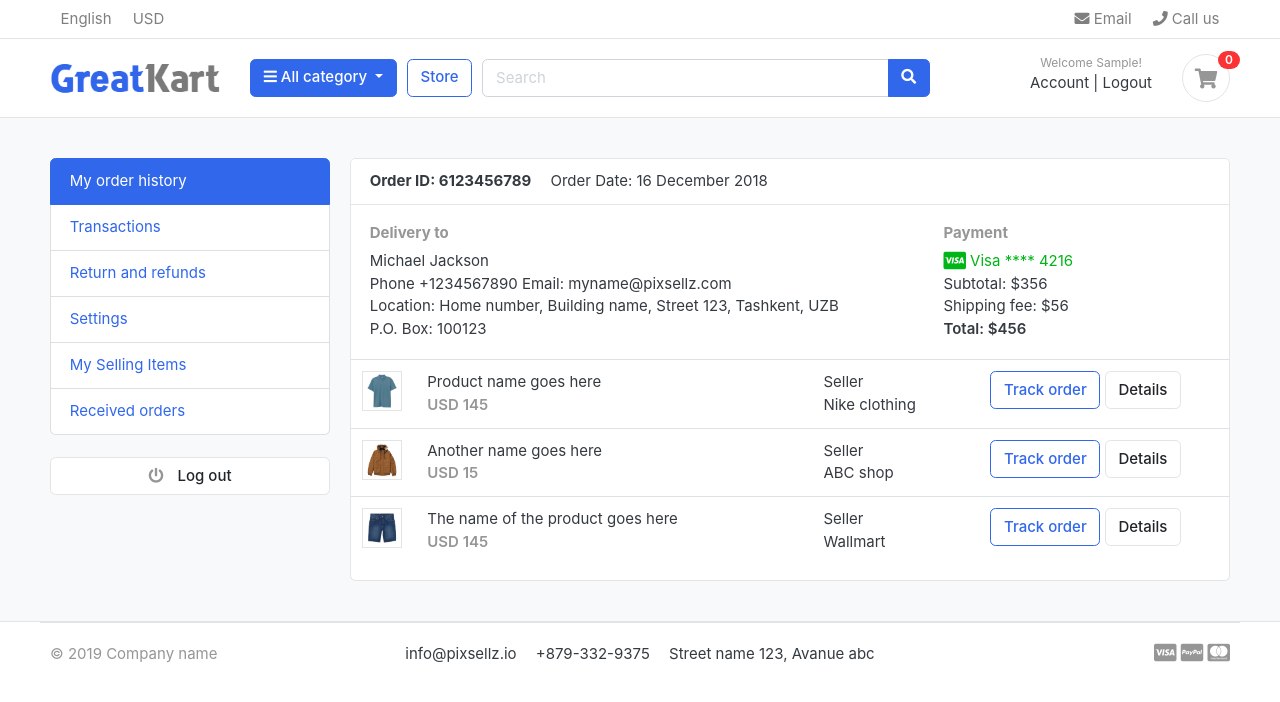
After one commit to mateobv07/E-commerce-django, a Django app: page /accounts/ in a window 1280 px wide. The commit adds this page. Shown: the top 702 px of the page. Run offline with Django 3.2, Linux system fonts and the light colour scheme; the visitor is signed in with stand-in values (Sample User, id 1); data that the repository does not hold is empty; some libraries are stand-ins or nearby versions; some web fonts are replaced.

Commit message:
account activation + forgot password

```diff
--- a/accounts/urls.py
+++ b/accounts/urls.py
@@ -5,5 +5,12 @@ from . import views
 urlpatterns = [
     path('register/', views.register, name='register'),
     path('login/', views.login, name='login'),
-    path('logout/', views.logout, name='logout')
+    path('logout/', views.logout, name='logout'),
+    path('', views.dashboard, name='dashboard'),
+
+    path('activate/<uidb64>/<token>', views.activate, name="activate"),
+    path('forgotpassword/', views.forgotPassword, name="forgotPassword"),
+    path('resetpassword_validate/<uidb64>/<token>', views.resetpassword_validate, name="resetpassword"),
+    path('changepassword/', views.changepassword, name="changepassword"),
+
 ]
--- a/accounts/views.py
+++ b/accounts/views.py
@@ -1,9 +1,20 @@
+import accounts
+from django.http.response import HttpResponse
 from accounts.models import Account
-from accounts.forms import RegistrationForm
 from django.shortcuts import render, redirect
 from .forms import RegistrationForm
 from django.contrib import messages, auth
 from django.contrib.auth.decorators import login_required
+
+#Verification email
+from django.contrib.sites.shortcuts import get_current_site
+from django.template.loader import render_to_string
+from django.utils.http import urlsafe_base64_encode, urlsafe_base64_decode
+from django.utils.encoding import force_bytes
+from django.contrib.auth.tokens import default_token_generator
+from django.core.mail import EmailMessage
+
+
 
 # Create your views here.
 
@@ -21,8 +32,25 @@ def register(request):
             user = Account.objects.create_user(first_name=first_name, last_name=last_name, email=email, username=username, password=password)
             user.phone_number = phone_number
             user.save()
-            messages.success(request, 'Registration successful')
-            return redirect('register')
+
+
+            #USER ACTIVATION
+            current_site = get_current_site(request)
+            mail_subject = 'Please activate your account'
+            #Email body
+            message = render_to_string('accounts/account_verification_email.html', {
+                'user': user,
+                'domain' : current_site,
+                'uid' : urlsafe_base64_encode(force_bytes(user.pk)), #encoding user id so nobody can see the primary key
+                'token' : default_token_generator.make_token(user),   #default_token_generator is the library, has make and check token functions
+
+            })
+            to_email = email
+            send_email = EmailMessage(mail_subject, message, to=[to_email])
+            send_email.send()
+
+           # messages.success(request, 'Thank you for signing up, we have sent you an email with activation link')
+            return redirect('/accounts/login/?command=verification&email=' + email)
 
     else:
         form = RegistrationForm()
@@ -58,3 +86,86 @@ def logout(request):
     auth.logout(request)
     messages.success(request, 'You are logged out')
     return render(request, 'accounts/login.html')
+
+def activate(request, uidb64, token):
+    try:
+        uid = urlsafe_base64_decode(uidb64).decode()
+        user = Account._default_manager.get(pk=uid)
+    except(TypeError, ValueError, OverflowError, Account.DoesNotExist):
+        user = None
+
+    if user != None and default_token_generator.check_token(user, token):
+        user.is_active = True
+        user.save()
+        messages.success(request, 'Account successfully activated!')
+        return redirect('login')
+    else:
+        messages.error(request, 'Invalid activation link')
+        return redirect('register')
+
+@login_required(login_url = 'login')
+def dashboard(request):
+    return render(request, 'accounts/dashboard.html')
+
+def forgotPassword(request):
+    if request.method == 'POST':
+        email = request.POST['email']
+        if Account.objects.filter(email=email).exists():
+            user = Account.objects.get(email__exact=email)
+
+            # RESET PASSWORD EMAIL
+            current_site = get_current_site(request)
+            mail_subject = 'Reset password'
+            #Email body
+            message = render_to_string('accounts/reset_password_email.html', {
+                'user': user,
+                'domain' : current_site,
+                'uid' : urlsafe_base64_encode(force_bytes(user.pk)), #encoding user id so nobody can see the primary key
+                'token' : default_token_generator.make_token(user),   #default_token_generator is the library, has make and check token functions
+
+            })
+            to_email = email
+            send_email = EmailMessage(mail_subject, message, to=[to_email])
+            send_email.send()
+
+            messages.success(request, 'Reset Password email has been sent to your email address')
+            return redirect('forgotPassword')
+
+        else:
+            messages.error(request, 'Account does not exist')
+            return redirect('forgotPassword')
+
+    return render(request, 'accounts/forgotPassword.html')
+
+def resetpassword_validate(request, uidb64, token):
+    try:
+        uid = urlsafe_base64_decode(uidb64).decode()
+        user = Account._default_manager.get(pk=uid)
+    except(TypeError, ValueError, OverflowError, Account.DoesNotExist):
+        user = None
+
+    if user != None and default_token_generator.check_token(user, token):
+        request.session['uid'] = uid
+        messages.success(request, 'Please reset your password!')
+        return redirect('changepassword')
+    else:
+        messages.error(request, 'This link has expired!')
+        return redirect('forgotPassword')
+
+def changepassword(request):
+    if request.method == 'POST':
+        password = request.POST['password']
+        confirm_password = request.POST['confirm_password']
+
+        if password == confirm_password:
+            uid = request.session.get('uid')
+            user = Account.objects.get(pk=uid)
+            user.set_password(password) #have to use set_password to store password in database, will save in hash format
+            user.save()
+            messages.success(request, 'Password changes succesfully!')
+            return redirect('login')
+        else:
+            messages.error(request, "Passwords do not match!")
+            return redirect('changepassword')
+    else:
+        return render(request, 'accounts/change_password.html')
--- /dev/null
+++ b/templates/accounts/dashboard.html
@@ -0,0 +1,98 @@
+{% extends 'base.html' %}
+
+{% block content %}
+
+<section class="section-conten padding-y bg">
+    {% include 'includes/alerts.html' %}
+    <div class="container">
+        <div class="row">
+        <aside class="col-md-3">
+            <!--   SIDEBAR   -->
+            <ul class="list-group">
+                <a class="list-group-item active" href="#"> My order history </a>
+                <a class="list-group-item" href="#"> Transactions </a>
+                <a class="list-group-item" href="#"> Return and refunds </a>
+                <a class="list-group-item" href="#">Settings </a>
+                <a class="list-group-item" href="#"> My Selling Items </a>
+                <a class="list-group-item" href="#"> Received orders </a>
+            </ul>
+            <br>
+            <a class="btn btn-light btn-block" href="{% url 'logout' %}"> <i class="fa fa-power-off"></i> <span class="text">Log out</span> </a>
+            <!--   SIDEBAR .//END   -->
+        </aside>
+        <main class="col-md-9">
+            <article class="card">
+            <header class="card-header">
+                <strong class="d-inline-block mr-3">Order ID: 6123456789</strong>
+                <span>Order Date: 16 December 2018</span>
+            </header>
+            <div class="card-body">
+                <div class="row">
+                    <div class="col-md-8">
+                        <h6 class="text-muted">Delivery to</h6>
+                        <p>Michael Jackson <br>
+                        Phone +1234567890 Email: myname@pixsellz.com <br>
+                        Location: Home number, Building name, Street 123,  Tashkent, UZB <br>
+                        P.O. Box: 100123
+                         </p>
+                    </div>
+                    <div class="col-md-4">
+                        <h6 class="text-muted">Payment</h6>
+                        <span class="text-success">
+                            <i class="fab fa-lg fa-cc-visa"></i>
+                            Visa  **** 4216
+                        </span>
+                        <p>Subtotal: $356 <br>
+                         Shipping fee:  $56 <br>
+                         <span class="b">Total:  $456 </span>
+                        </p>
+                    </div>
+                </div> <!-- row.// -->
+            </div> <!-- card-body .// -->
+            <div class="table-responsive">
+            <table class="table table-hover">
+                <tr>
+                    <td width="65">
+                        <img src="../images/items/1.jpg" class="img-xs border">
+                    </td>
+                    <td>
+                        <p class="title mb-0">Product name goes here </p>
+                        <var class="price text-muted">USD 145</var>
+                    </td>
+                    <td> Seller <br> Nike clothing </td>
+                    <td width="250"> <a href="#" class="btn btn-outline-primary">Track order</a> <a href="#" class="btn btn-light"> Details </a> </td>
+                </tr>
+                <tr>
+                    <td>
+                        <img src="../images/items/2.jpg" class="img-xs border">
+                    </td>
+                    <td>
+                        <p class="title mb-0">Another name goes here </p>
+                        <var class="price text-muted">USD 15</var>
+                    </td>
+                    <td> Seller <br> ABC shop </td>
+                    <td> <a href="#" class="btn btn-outline-primary">Track order</a> <a href="#" class="btn btn-light"> Details </a> </td>
+                </tr>
+                <tr>
+                    <td>
+                        <img src="../images/items/3.jpg" class="img-xs border">
+                    </td>
+                    <td>
+                        <p class="title mb-0">The name of the product  goes here </p>
+                        <var class="price text-muted">USD 145</var>
+                    </td>
+                    <td> Seller <br> Wallmart </td>
+                    <td> <a href="#" class="btn btn-outline-primary">Track order</a> <a href="#" class="btn btn-light"> Details </a> </td>
+                </tr>
+            </table>
+            </div> <!-- table-responsive .end// -->
+            </article> <!-- order-group.// -->
+        </main>
+    </div> <!-- row.// -->
+    </div>
+
+
+    </section>
+
+
+{% endblock %}
--- a/templates/includes/navbar.html
+++ b/templates/includes/navbar.html
@@ -63,7 +63,7 @@
                         <div class="widget-header text-center">
                             <small class="title text-muted">Welcome {{user.first_name}}!</small>
                             <div>
-                                <a href="#">Account</a> <span class="dark-transp"> | </span>
+                                <a href="{% url 'dashboard' %}">Account</a> <span class="dark-transp"> | </span>
                                 <a href="{% url 'logout' %}"> Logout</a>
                             </div>
                         </div>
```
Also changed, not shown: ecom_django/settings.py (+7 -0 lines), templates/accounts/account_verification_email.html (added, +10 -0 lines), templates/accounts/change_password.html (added, +38 -0 lines), templates/accounts/forgotPassword.html (added, +33 -0 lines), templates/accounts/login.html (+21 -2 lines), templates/accounts/reset_password_email.html (added, +10 -0 lines), store/views.py (line endings or trailing spaces).
